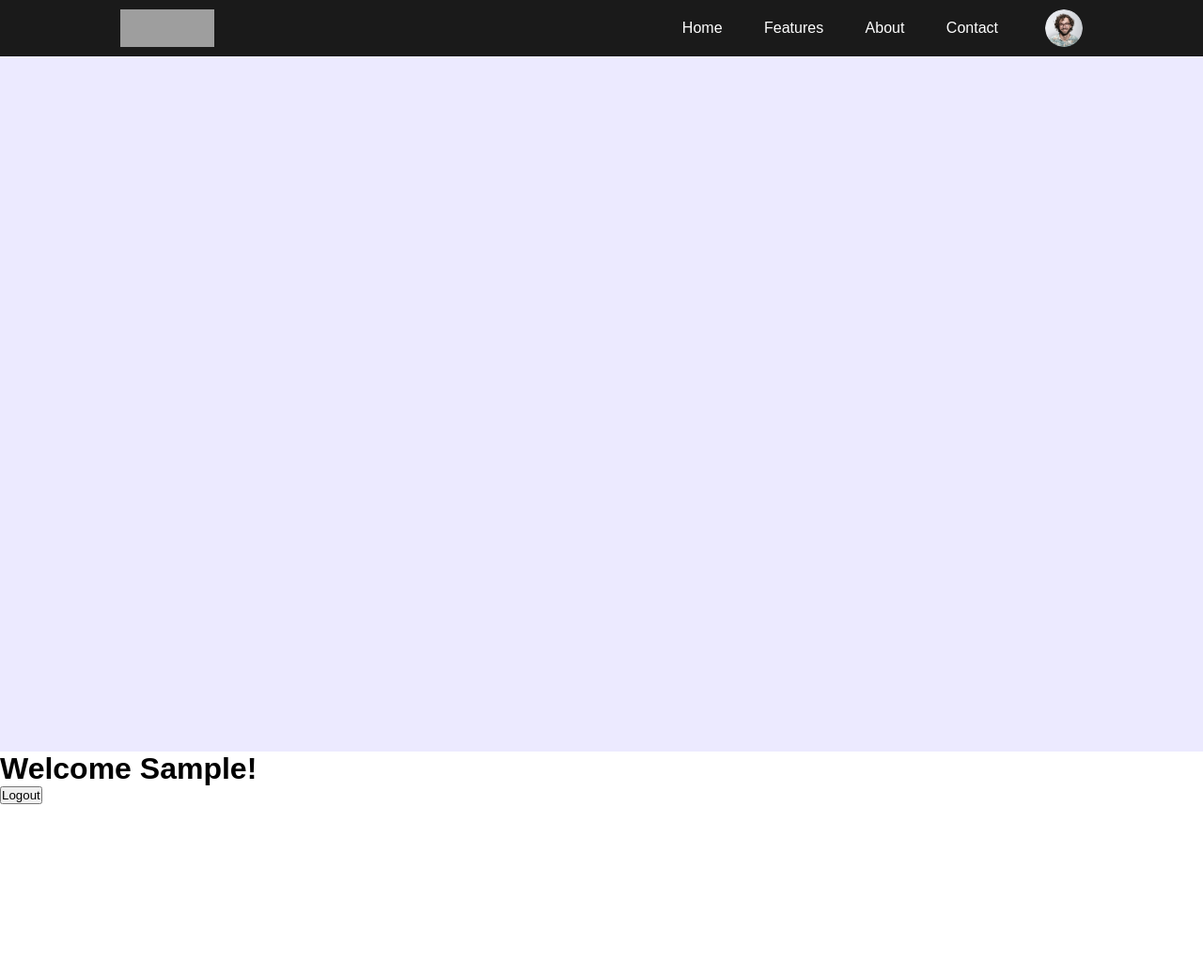
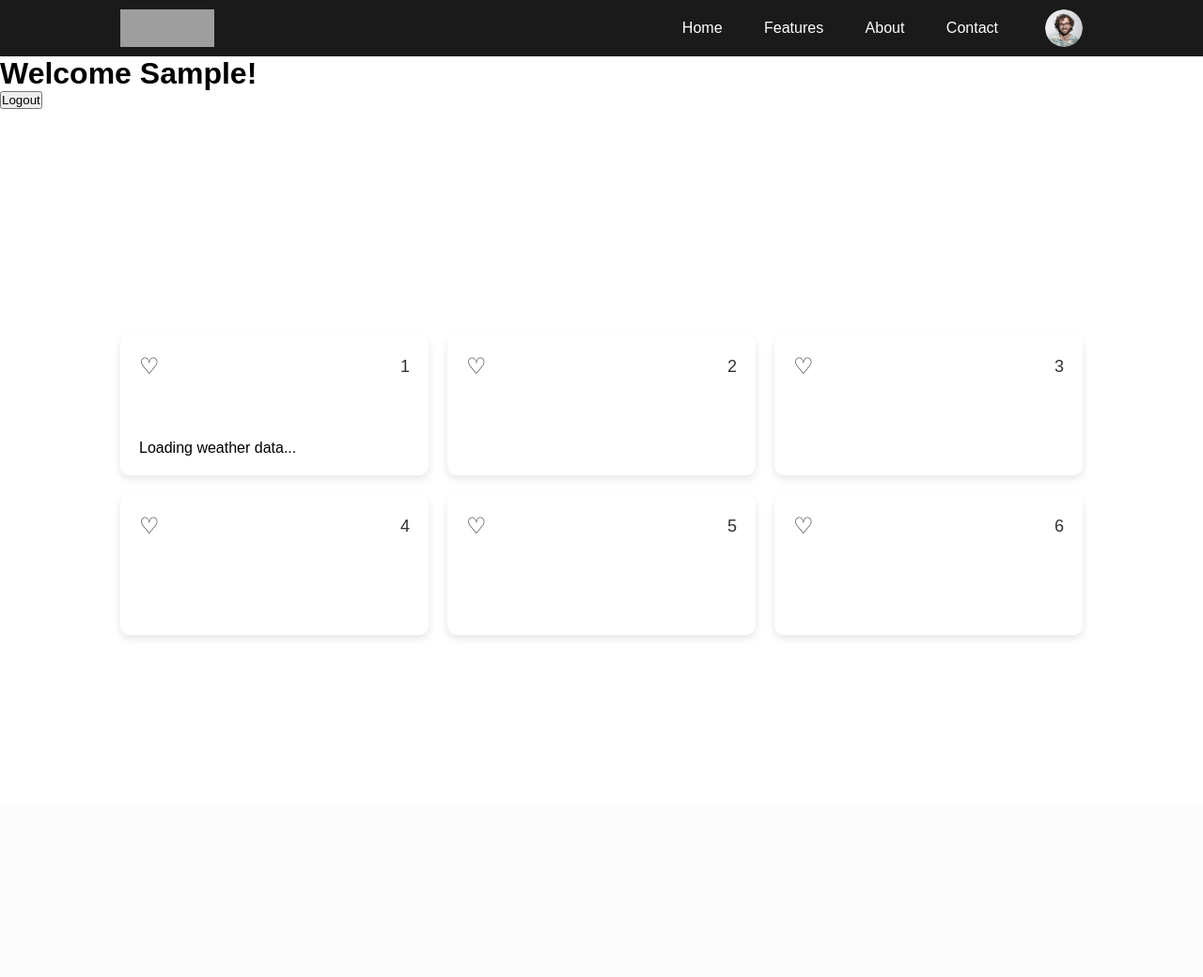
Before and after one commit to MajikJoker/Weather-Node-Initiative, a Flask app: page /loggedhome in a window 1280 px wide. Shown: the top 1040 px of the page at 94% size. After the commit the page ends 679 px from the top, so only its background shows below. Run offline with Flask 2, Linux system fonts and the light colour scheme; the visitor is signed in with stand-in values (Sample User, id 1); a database or web service that is not in the repository returns one stand-in record (values such as "Sample title"); grey boxes are pictures that could not be loaded.

Commit message:
lots of change

```diff
--- a/static/style.css
+++ b/static/style.css
@@ -9,12 +9,6 @@
 }
 
 /* Top Bar Styles */
-.top-bar {
-    width: 100%;
-    min-height: 100vh;
-    background: #eceaff;
-    color: #525252;
-}
 
 nav {
     background: #1a1a1a;
--- a/templates/loggedhome.html
+++ b/templates/loggedhome.html
@@ -8,7 +8,6 @@
 </head>
 
 <body>
-    <div class="top-bar">
     <nav>
         <img src="{{ url_for('static', filename='/sitepic/logo.png') }}" class="logo">
         <ul>
@@ -52,7 +51,6 @@
             </div>
         </div>
     </nav>
-    </div>
 
     <h1>Welcome {{ first_name }}!</h1>
     <form action="{{ url_for('logout') }}" method="post">
```
Lines whose indentation alone changed are shown as unchanged.
